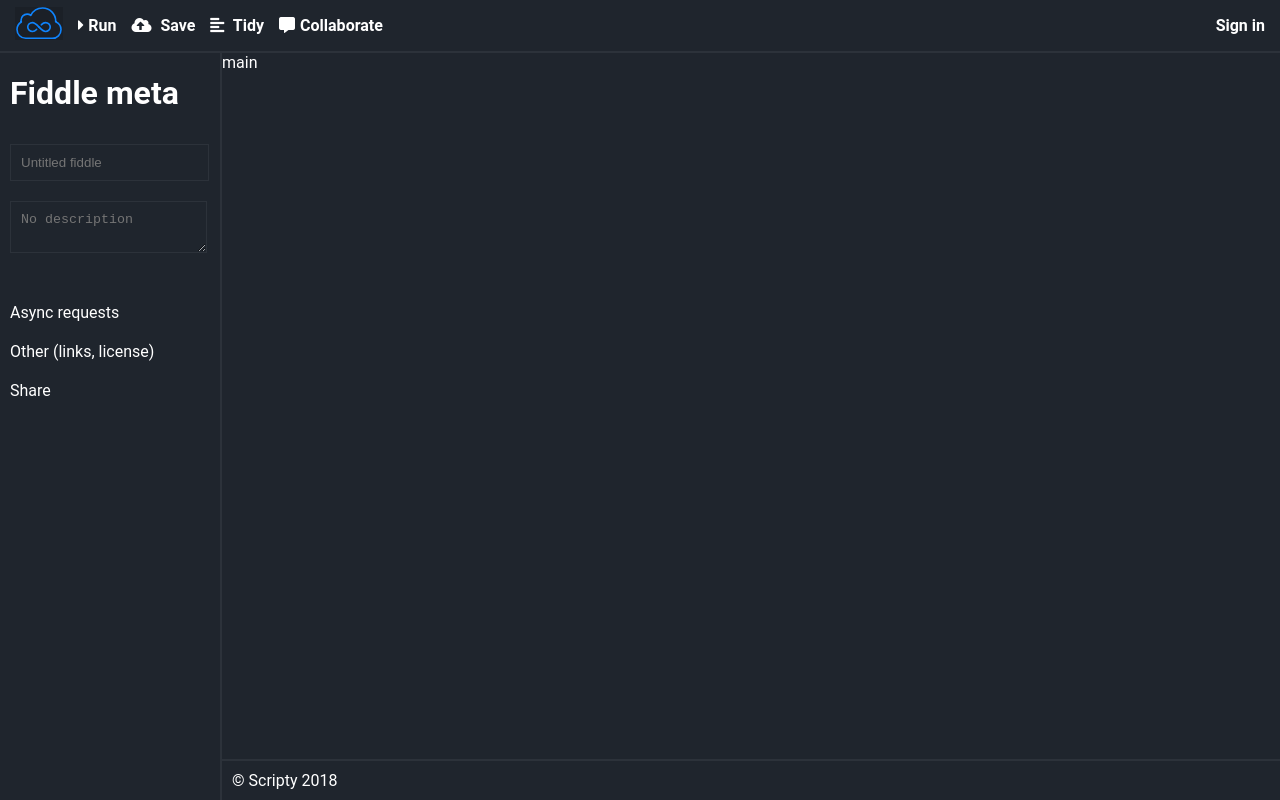
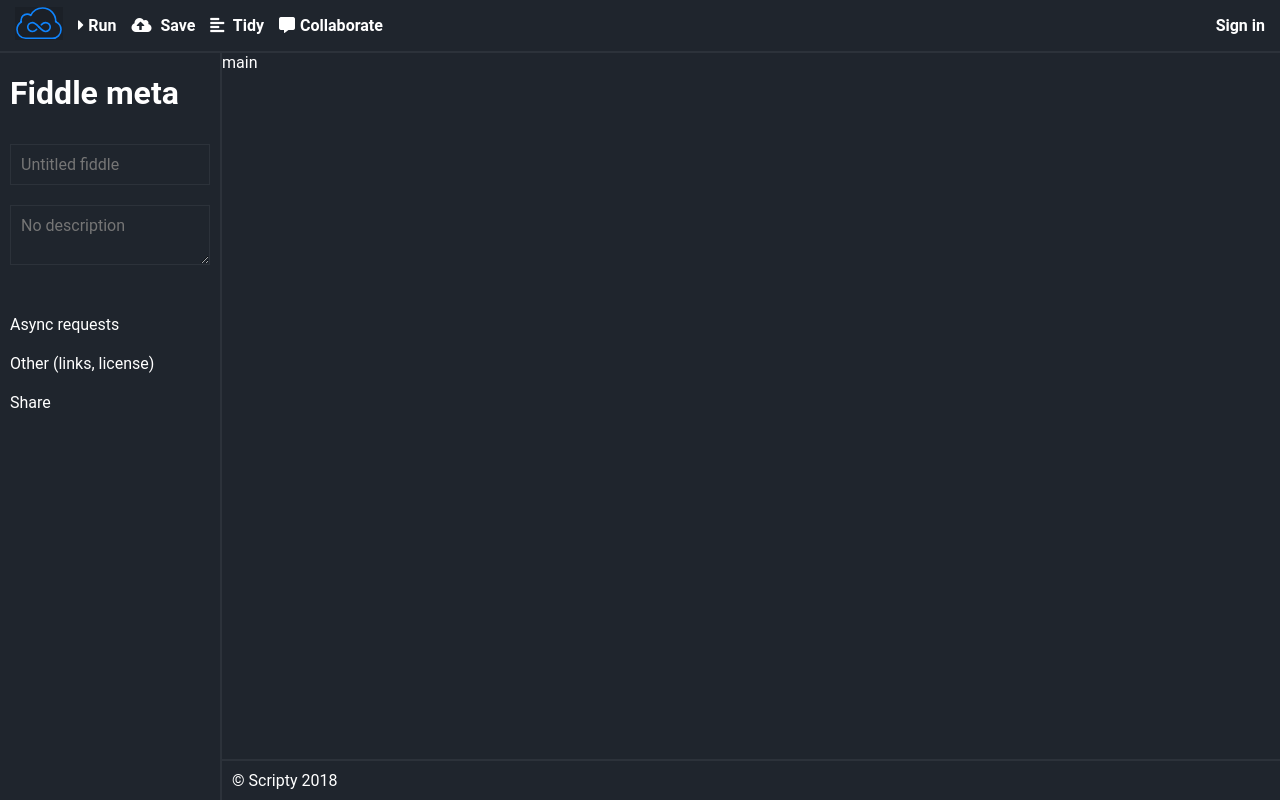
Before and after one commit to symynjuk/scripty, an Angular app in the folder frontend/: page / in a window 1280 px wide. Built offline with nearby package versions, Linux system fonts and the light colour scheme; a small style sheet from the web is missing.

Commit message:
fixed styles

```diff
--- a/frontend/src/app/project/header/header.component.scss
+++ b/frontend/src/app/project/header/header.component.scss
@@ -18,6 +18,7 @@ header {
     padding: 0 5px;
   }
   li {
+    cursor: pointer;
     color: white;
     padding: 0 5px;
     font-weight: bold;
@@ -87,6 +88,7 @@ header {
   font-size: 25px;
   display: none;
   align-self: center;
+  cursor: pointer;
 }
 
 @media (max-width: 768px) {
@@ -101,6 +103,7 @@ header {
       top: 100%;
       left: 0;
       width: 100%;
+      box-sizing: border-box;
       border: 1px solid $border-color;
       &.open {
         visibility: visible;
@@ -114,6 +117,7 @@ header {
         li {
           padding: 10px 0;
           display: block;
+
         }
       }
       .sign-in{
--- a/frontend/src/app/project/sidebar/sidebar.component.scss
+++ b/frontend/src/app/project/sidebar/sidebar.component.scss
@@ -1,24 +1,18 @@
 @import 'variables';
 
-.sidebar{
+.sidebar {
   width: 200px;
   background-color: $primary-color;
   border-right: 2px solid $border-color;
   color: white;
   padding: 0 10px;
 }
-ul{
+
+ul {
   list-style: none;
   padding: 10px 0;
-    li{ padding: 10px 0}
+  li {
+    padding: 10px 0;
+    cursor: pointer;
   }
-input, textarea{
-    background: transparent;
-    border: 1px solid $border-color;
-    padding: 10px;
-    margin: 10px 0;
-    color: white;
 }
-input:focus,textarea:focus{
-opacity: 0.6;
-}
--- a/frontend/src/styles.scss
+++ b/frontend/src/styles.scss
@@ -1,4 +1,5 @@
 /* You can add global styles to this file, and also import other style files */
+@import "variables";
 html {
   height: 100%;
   body {
@@ -14,3 +15,19 @@ html {
     }
   }
 }
+
+input, textarea {
+  background: transparent;
+  border: 1px solid $border-color;
+  font-family: 'Roboto', sans-serif;
+  width: 100%;
+  box-sizing: border-box;
+  font-size: 16px;
+  padding: 10px;
+  margin: 10px 0;
+  color: white;
+}
+
+input:focus, textarea:focus {
+  opacity: 0.6;
+}
```
Lines whose indentation alone changed are shown as unchanged.
